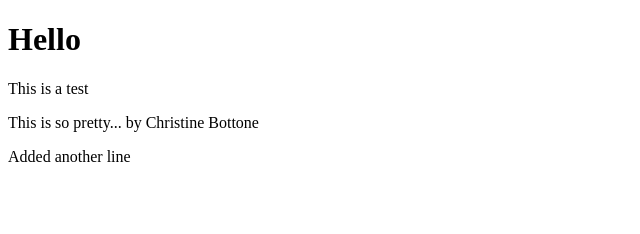
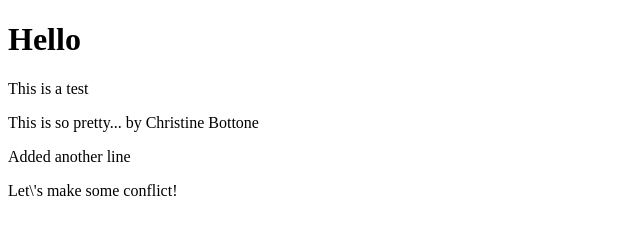
Before and after one commit to PlantsOnFire/AshleyOwenPublicRemoteRepo1, a plain HTML site: page index.html in a window 1280 px wide. Shown: the whole page, without its empty margins (0-640 px from the left). Drawn offline with Linux system fonts and the light colour scheme.

Commit message:
Conflicting line from local repo

```diff
--- a/index.html
+++ b/index.html
@@ -13,6 +13,7 @@
       <p>This is a test</p>
       <p>This is so pretty... by Christine Bottone</p>
       <p>Added another line</p>
+      <p>Let\'s make some conflict!</p>
     </div>
   </body>
 </html>
```
